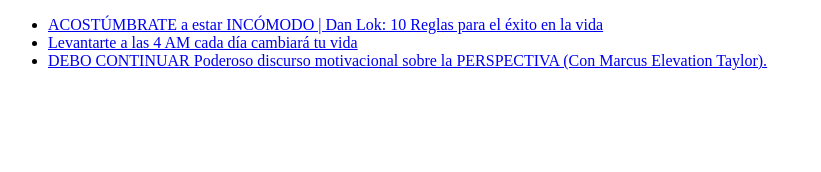
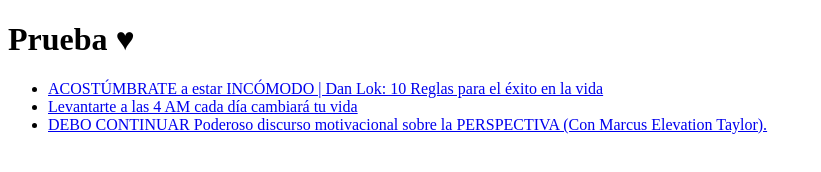
Before and after one commit to Alx1830/OpenBootcamp-Exercise-timeline, a plain HTML site: page 01) Introduccion/index.html in a window 1280 px wide. Shown: the whole page, without its empty margins (0-821 px from the left). Drawn offline with Linux system fonts and the light colour scheme.

Commit message:
Ejercicios #4 OpenBootcamp

```diff
--- a/01) Introduccion/index.html
+++ b/01) Introduccion/index.html
@@ -7,6 +7,7 @@
     <title>Ejercicio de Introducción a HTML en OpenBootcamp</title>
 </head>
 <body>
+    <h1>Prueba ♥</h1>
     <!--Este es mi primer comentario de dos líneas
     Aprendiendo a documentar mi código con OpenBootcamp-->
     <ul>
```
